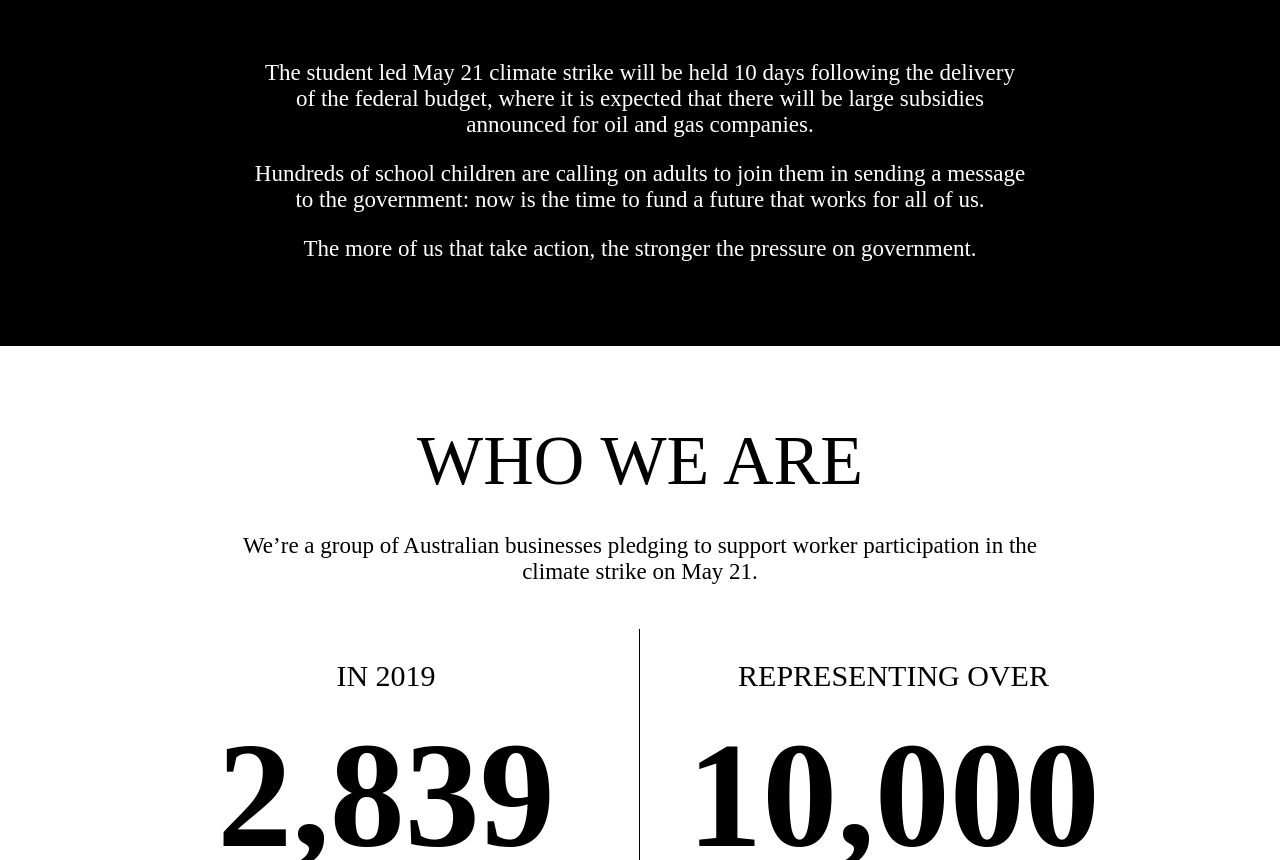
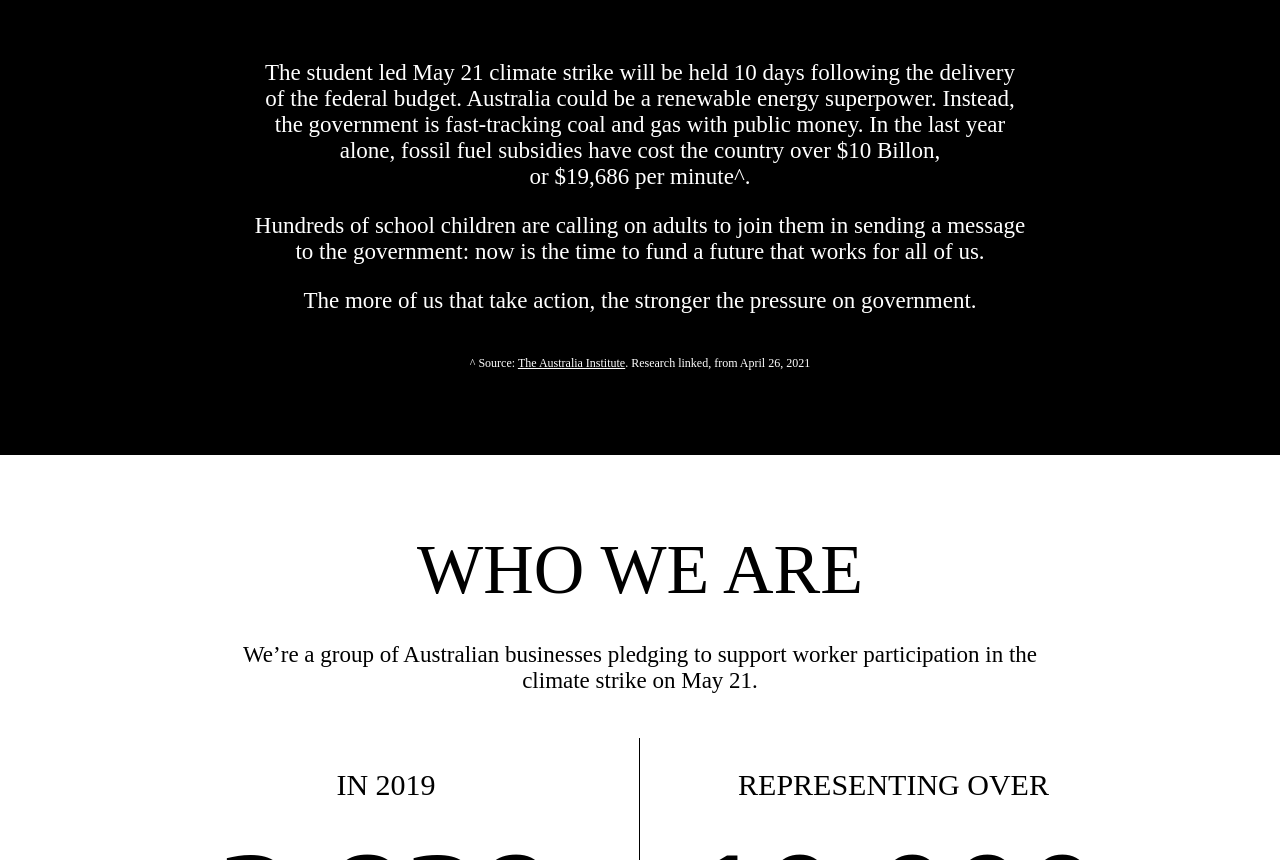
Before and after one commit to futuresuper/nbau, an Eleventy site: page src/index.html in a window 1280 px wide. Shown: the part 1435-2295 px from the top of the page. Built offline with nearby package versions, Linux system fonts and the light colour scheme; Eleventy itself is replaced by a stand-in of ours; files that its build step writes are made by us from their sources; no server answers; a web font is replaced by a local one; what eleventy-plugin-svg-contents would draw is missing.

Commit message:
feat: update home text

```diff
--- a/src/index.html
+++ b/src/index.html
@@ -41,9 +41,11 @@
         <div style="max-width: 774px">
           <p>
             The student led May 21 climate strike will be held 10 days following
-            the delivery of the federal budget, where it is expected that there
-            will be large subsidies announced for oil
-            and&nbsp;gas&nbsp;companies.
+            the delivery of the federal budget. Australia could be a renewable
+            energy superpower. Instead, the government is fast-tracking coal and
+            gas with public money. In the last year alone, fossil fuel subsidies
+            have cost the country over $10 Billon,
+            or&nbsp;$19,686&nbsp;per&nbsp;minute^.
           </p>
           <p>
             Hundreds of school children are calling on adults to join them in
@@ -53,6 +55,13 @@
           <p>
             The more of us that take action, the stronger the
             pressure&nbsp;on&nbsp;government.
+          </p>
+          <p style="font-size: 12px; padding-top: 30px">
+            ^ Source:
+            <a
+              href="https://australiainstitute.org.au/post/australian-fossil-fuel-subsidies-hit-10-3-billion-in-2020-21/"
+              >The Australia Institute</a
+            >. Research linked, from April 26, 2021
           </p>
         </div>
       </div>
```
